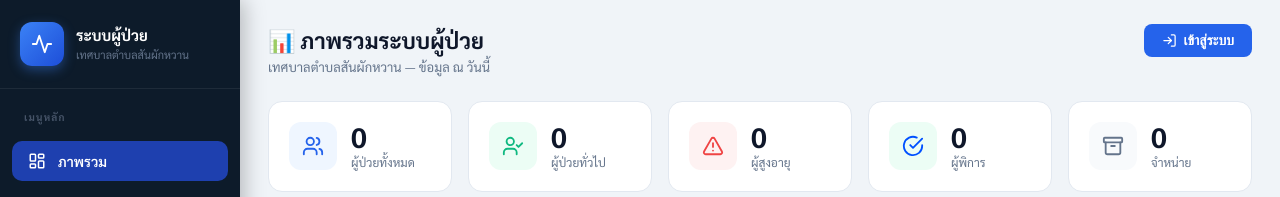
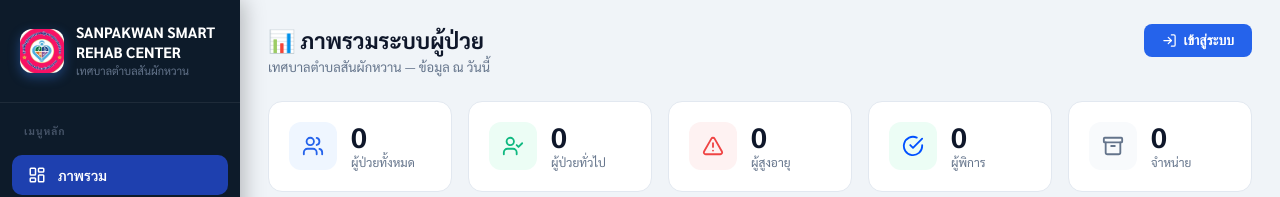
Before and after one commit to natakron-oss/PROJECT-TAMA, a React (Vite) app: page / in a window 1280 px wide. Shown: the top 197 px of the page. Built offline with nearby package versions, Linux system fonts and the light colour scheme; no server answers.

Commit message:
เเก้โลโก้

```diff
--- a/src/PatientPage.tsx
+++ b/src/PatientPage.tsx
@@ -1,6 +1,7 @@
 // src/PatientPage.tsx
 import { useCallback, useEffect, useState } from 'react';
-import { LayoutDashboard, Users, Map, Activity } from 'lucide-react';
+import { LayoutDashboard, Users, Map } from 'lucide-react';
+import logoImg from './assets/logo.jpg';
 import { isSupabaseEnabled } from './lib/supabase';
 import {
   fetchPatients,
@@ -10,7 +11,7 @@ import {
   addTreatment,
   deleteTreatment,
 } from './lib/patientData';
-import type { Patient, NewPatientInput } from './patientTypes';
+import type { Patient, NewPatientInput, TreatmentType } from './patientTypes';
 import PatientDashboard   from './PatientDashboard';
 import PatientList        from './PatientList';
 import PatientMap         from './PatientMap';
@@ -24,13 +25,15 @@ type NewTreatmentInput = {
   date: string;
   doctor: string;
   diagnosis: string;
+  procedure?: string;
   note?: string;
   next_visit?: string;
+  treatment_type?: TreatmentType;
+  treatments_list?: string[];
 };
 
 type PatientSubPage = 'dashboard' | 'list' | 'map';
 
-// ✅ user เห็นแค่ภาพรวม, admin เห็นทุกเมนู
 const getNavItems = (role: 'admin' | 'user') => {
   const all: { id: PatientSubPage; icon: React.ReactNode; label: string }[] = [
     { id: 'dashboard', icon: <LayoutDashboard size={18} />, label: 'ภาพรวม' },
@@ -46,7 +49,7 @@ interface PatientPageProps {
   onLogin?: () => void;
   currentUser?: string;
   isLoggedIn?: boolean;
-  userRole?: 'admin' | 'user'; // ✅ เพิ่ม
+  userRole?: 'admin' | 'user';
 }
 
 export default function PatientPage({ onLogout, onLogin, currentUser, isLoggedIn, userRole = 'user' }: PatientPageProps) {
@@ -148,11 +151,11 @@ export default function PatientPage({ onLogout, onLogin, currentUser, isLoggedIn
       {/* ══ Sidebar ══════════════════════════════════════════════════════════ */}
       <aside className="ps-sidebar">
         <div className="ps-brand">
-          <div className="ps-brand-icon">
-            <Activity size={22} color="white" />
+          <div className="ps-brand-icon" style={{ background: 'none', padding: 0, overflow: 'hidden' }}>
+            <img src={logoImg} alt="logo" style={{ width: '48px', height: '48px', objectFit: 'cover', borderRadius: '12px' }} />
           </div>
           <div>
-            <div className="ps-brand-name">ระบบผู้ป่วย</div>
+            <div className="ps-brand-name">SANPAKWAN SMART REHAB CENTER</div>
             <div className="ps-brand-sub">เทศบาลตำบลสันผักหวาน</div>
           </div>
         </div>
@@ -209,14 +212,13 @@ export default function PatientPage({ onLogout, onLogin, currentUser, isLoggedIn
           <PatientDashboard
             patients={safePatients}
             onSelectPatient={(pt) => {
-              // ✅ user กดดูผู้ป่วยได้ แต่ไม่มีเมนู list ให้ไป
               if (userRole === 'admin') setSubPage('list');
               setSelectedPatient(pt);
             }}
             onAddPatient={() => setShowAddModal(true)}
             currentUser={currentUser}
             isLoggedIn={isLoggedIn}
-            userRole={userRole}  // ✅ ส่งลงไป
+            userRole={userRole}
             onLogin={onLogin}
             onLogout={onLogout}
           />
@@ -274,7 +276,7 @@ export default function PatientPage({ onLogout, onLogin, currentUser, isLoggedIn
             isOpen={Boolean(treatmentTarget)}
             onClose={() => setTreatmentTarget(null)}
             patient={treatmentTarget!}
-            onSave={(input) => handleAddTreatment(input as any)}
+            onSave={(input) => handleAddTreatment(input)}
           />
         </>
       )}
```
Also changed, not shown: src/assets/logo.jpg (added).
